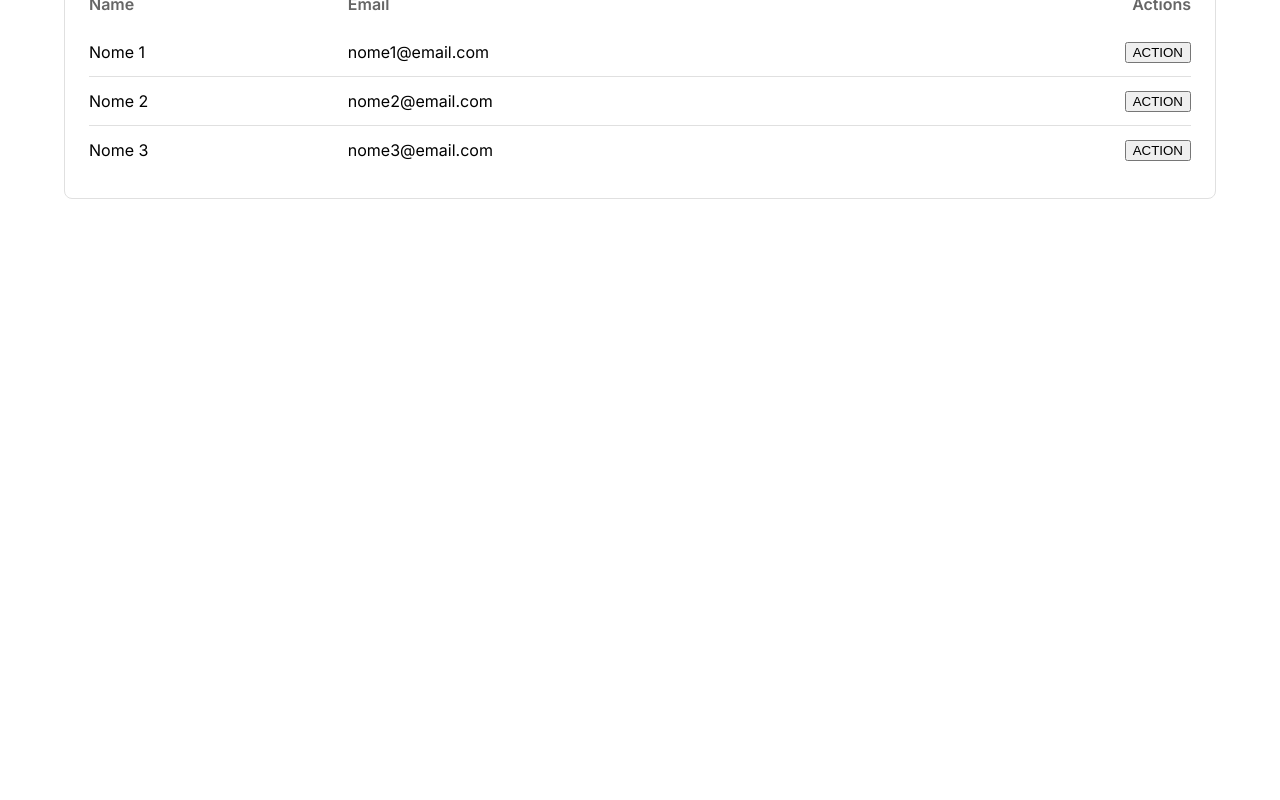
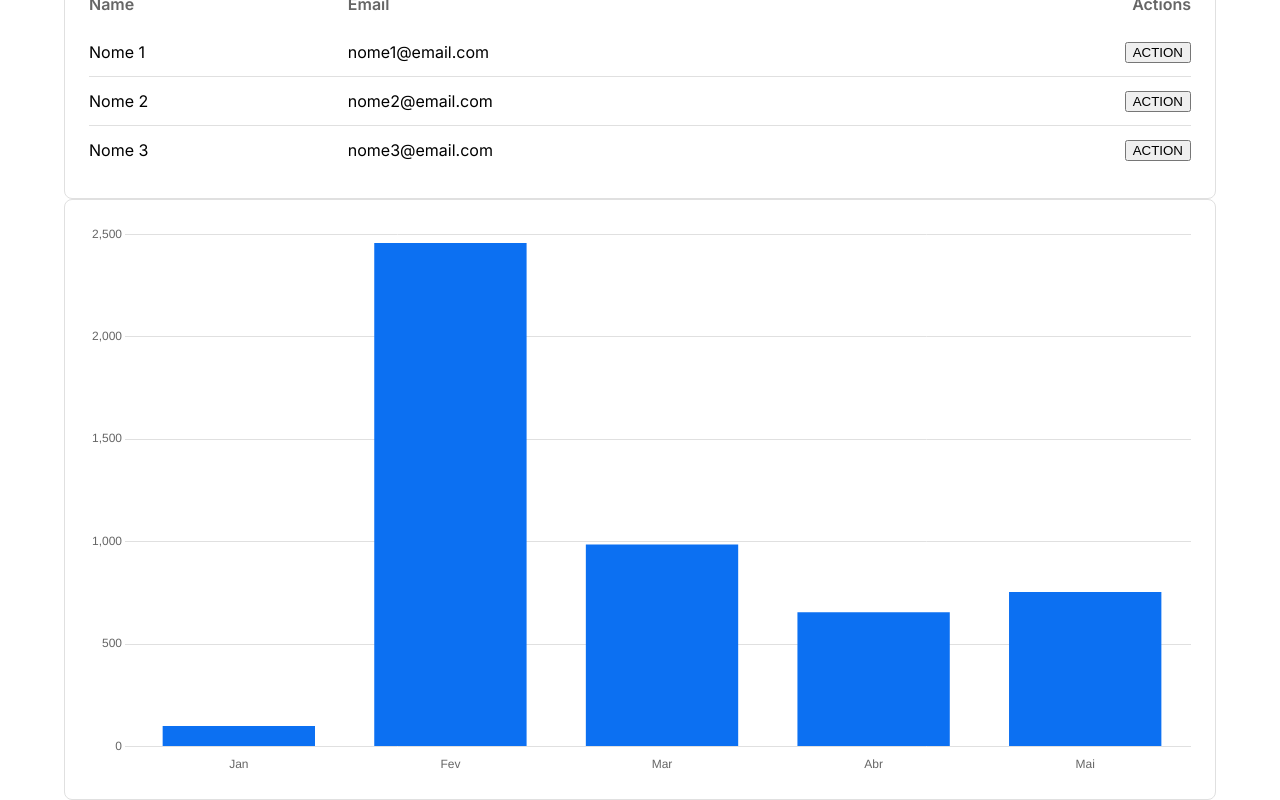
Before and after one commit to LuizBarcelar/dnc-sales-dashboard-luiz, a React (Vite) app: page /home in a window 1280 px wide. Shown: the part 483-1283 px from the top of the page. Before the commit the page ends 800 px from the top, so only its background shows below. Built offline with nearby package versions, Linux system fonts and the light colour scheme.

Commit message:
Feat: Chart Component

```diff
--- a/package.json
+++ b/package.json
@@ -15,7 +15,9 @@
     "@mui/icons-material": "^5.17.1",
     "@mui/material": "^5.17.1",
     "@types/styled-components": "^5.1.34",
+    "chart.js": "^4.4.9",
     "react": "^19.1.0",
+    "react-chartjs-2": "^5.3.0",
     "react-dom": "^19.1.0",
     "react-router-dom": "^7.6.1",
     "styled-components": "^6.1.18"
--- /dev/null
+++ b/src/components/CustomChart.tsx
@@ -0,0 +1,81 @@
+import { useTheme } from 'styled-components'
+import {
+  Chart as ChartJS,
+  CategoryScale,
+  LinearScale,
+  BarElement,
+  PointElement,
+  LineElement,
+  Title,
+  Tooltip,
+  Legend,
+} from 'chart.js'
+import { Line } from 'react-chartjs-2'
+import { Bar } from 'react-chartjs-2'
+import type { CustomChartProps } from '@/types'
+
+ChartJS.register(
+  CategoryScale,
+  LinearScale,
+  BarElement,
+  PointElement,
+  LineElement,
+  Title,
+  Tooltip,
+  Legend
+)
+
+function CustomChart(props: CustomChartProps) {
+  const { data, labels, type } = props
+  const theme = useTheme()
+  const options = {
+    responsive: true,
+    scaleShowVerticalLines: false,
+    scales: {
+      x: {
+        border: {
+          display: false,
+        },
+        grid: {
+          display: false,
+        },
+        ticks: {
+          color: theme.typographies.subtitle,
+        },
+      },
+      y: {
+        border: {
+          display: false,
+        },
+        grid: {
+          color: theme.appDefaultStroke,
+        },
+        ticks: {
+          color: theme.typographies.subtitle,
+        },
+      },
+    },
+    plugins: {
+      legend: {
+        display: false,
+      },
+    },
+  }
+  const chartData = {
+    labels,
+    datasets: [
+      {
+        data: data,
+        borderColor: 'rgb(12, 112, 242)',
+        backgroundColor: 'rgb(12, 112, 242, 1)',
+      },
+    ],
+  }
+  return type === 'bar' ? (
+    <Bar options={options} data={chartData} />
+  ) : (
+    <Line options={options} data={chartData} />
+  )
+}
+
+export default CustomChart
--- a/src/components/index.ts
+++ b/src/components/index.ts
@@ -8,3 +8,4 @@
 export { default as Header } from './Header'
 export { default as AvatarsList } from './AvatarList'
 export { default as CustomTable } from './CustomTable'
+export { default as customChart } from './CustomChart'
--- a/src/pages/Home.tsx
+++ b/src/pages/Home.tsx
@@ -1,6 +1,7 @@
 import { AvatarsList, CardComponent, CustomTable, Header } from '@/components'
 import { Container } from '@mui/material'
 import { currencyConverter } from '@/utils'
+import CustomChart from '@/components/CustomChart'
 
 function Home() {
   const mockListData = [
@@ -55,6 +56,13 @@
             rows={mockTableData.rows}
           />
         </CardComponent>
+        <CardComponent>
+          <CustomChart
+            labels={['Jan', 'Fev', 'Mar', 'Abr', 'Mai']}
+            data={[100.12, 2456.54, 986.32, 654.89, 754.89, 354.89]}
+            type="bar"
+          />
+        </CardComponent>
       </Container>
     </>
   )
--- /dev/null
+++ b/src/types/customChart.d.ts
@@ -0,0 +1,5 @@
+export interface CustomChartProps {
+  labels: string[]
+  data: number[]
+  type: 'line' | 'bar'
+}
--- a/src/types/index.ts
+++ b/src/types/index.ts
@@ -1,4 +1,5 @@
 export * from './avatarsList'
+export * from './customChart'
 export * from './customTable'
 export * from './theme'
 export * from './typographes'
```
Also changed, not shown: 1 other file (tests, documents, lock files or other folders).
